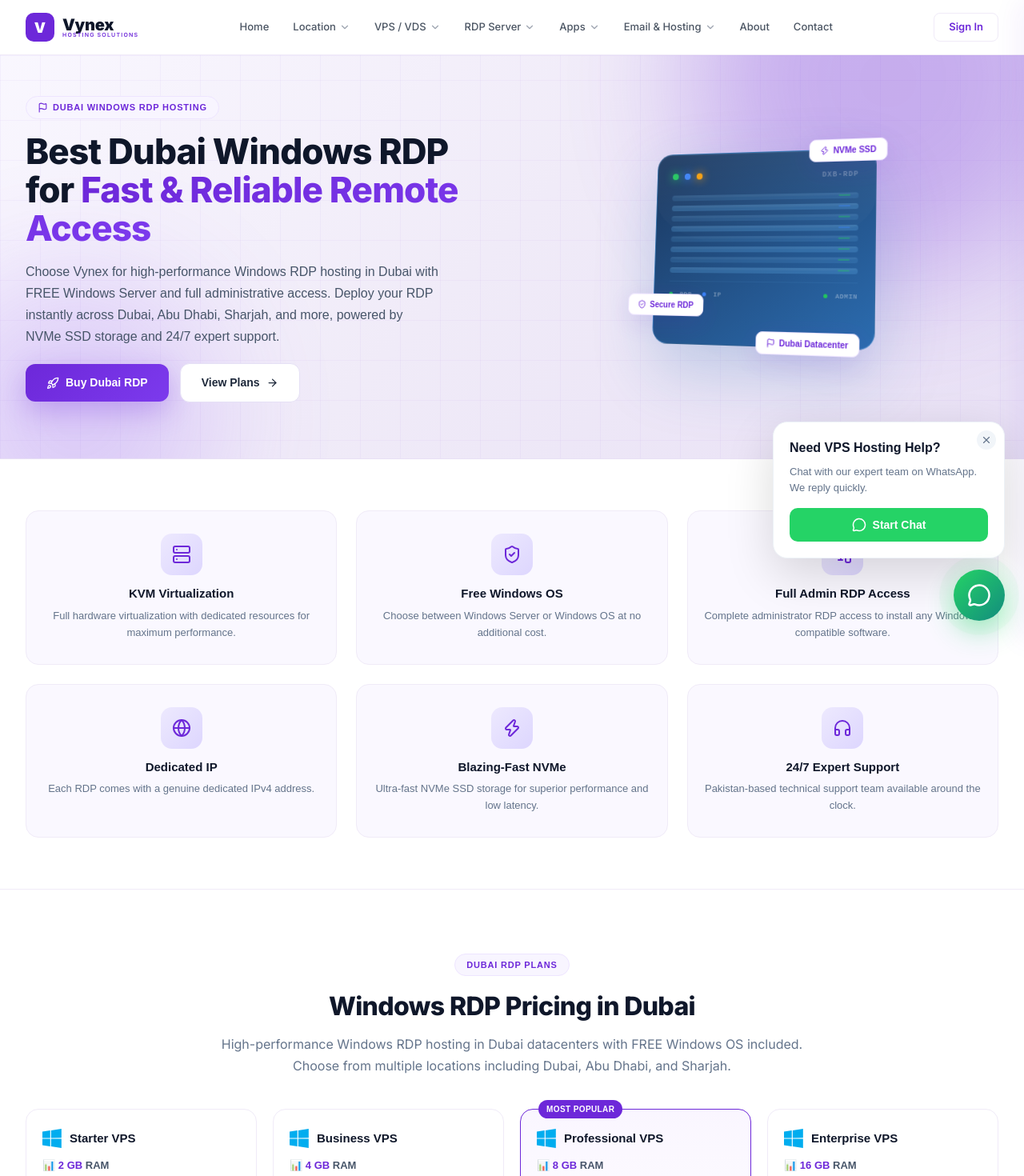
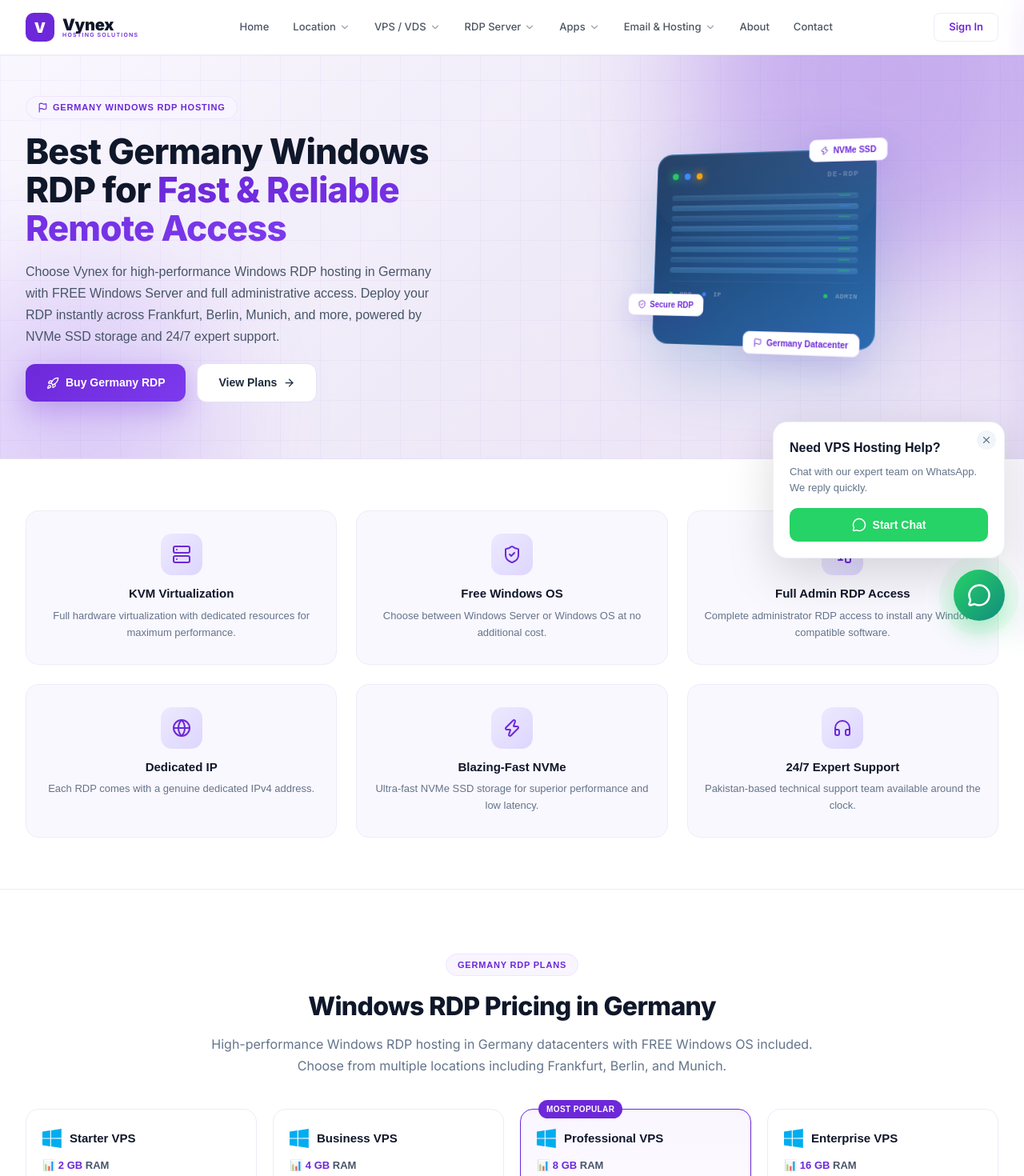
Before and after one commit to khadijazainab421-Datascientist/vynix-site, a Next.js app: page /rdp/germany in a window 1280 px wide. Shown: the top 1470 px of the page at 80% size. Built offline with nearby package versions, Linux system fonts and the light colour scheme.

Commit message:
germany page updated corrected commit

```diff
--- a/app/rdp/germany/page.tsx
+++ b/app/rdp/germany/page.tsx
@@ -72,7 +72,7 @@
   popular?: boolean;
 }
 
-const DUBAI_PLANS: Plan[] = [
+const GERMANY_PLANS: Plan[] = [
   {
     name: "Starter VPS",
     ram: "2 GB",
@@ -82,9 +82,9 @@
     uplink: "1 Gbps",
     ipv4: "1x IPv4",
     ipv6: "/64 IPv6",
-    price: 1900,
+    price: 2000,
     icon: "/windows-server.svg",
-    href: "https://my.vynex.pk/index.php?rp=/store/dubai-windows-rdp/starter-rdp",
+    href: "https://my.vynex.pk/index.php?rp=/store/germany-windows-rdp/starter-rdp",
     features: [
       "Full Admin RDP Access",
       "Windows Server 2022",
@@ -105,9 +105,9 @@
     uplink: "1 Gbps",
     ipv4: "1x IPv4",
     ipv6: "/64 IPv6",
-    price: 3200,
+    price: 3500,
     icon: "/windows-server.svg",
-    href: "https://my.vynex.pk/index.php?rp=/store/dubai-windows-rdp/business-rdp",
+    href: "https://my.vynex.pk/index.php?rp=/store/germany-windows-rdp/business-rdp",
     features: [
       "Full Admin RDP Access",
       "Windows Server 2022",
@@ -129,9 +129,9 @@
     uplink: "1 Gbps",
     ipv4: "2x IPv4",
     ipv6: "/64 IPv6",
-    price: 4800,
+    price: 5200,
     icon: "/windows-server.svg",
-    href: "https://my.vynex.pk/index.php?rp=/store/dubai-windows-rdp/professional-rdp",
+    href: "https://my.vynex.pk/index.php?rp=/store/germany-windows-rdp/professional-rdp",
     features: [
       "Full Admin RDP Access",
       "Windows Server 2022",
@@ -154,9 +154,9 @@
     uplink: "1 Gbps",
     ipv4: "4x IPv4",
     ipv6: "/64 IPv6",
-    price: 8800,
+    price: 9000,
     icon: "/windows-server.svg",
-    href: "https://my.vynex.pk/index.php?rp=/store/dubai-windows-rdp/enterprise-rdp",
+    href: "https://my.vynex.pk/index.php?rp=/store/germany-windows-rdp/enterprise-rdp",
     features: [
       "Full Admin RDP Access",
       "Windows Server 2022",
@@ -247,14 +247,14 @@
   },
 ];
 
-const DUBAI_LOCATIONS = [
-  { icon: "/dubai-vps.svg", label: "Dubai RDP", locations: "UAE" },
-  { icon: "/dubai-vps.svg", label: "Abu Dhabi RDP", locations: "UAE" },
-  { icon: "/dubai-vps.svg", label: "Sharjah RDP", locations: "UAE" },
-  { icon: "/dubai-vps.svg", label: "Ajman RDP", locations: "UAE" },
-  { icon: "/dubai-vps.svg", label: "Ras Al Khaimah RDP", locations: "UAE" },
-  { icon: "/dubai-vps.svg", label: "Fujairah RDP", locations: "UAE" },
-  { icon: "/dubai-vps.svg", label: "Umm Al Quwain RDP", locations: "UAE" },
+const GERMANY_LOCATIONS = [
+  { icon: "/germany-vps.svg", label: "Frankfurt RDP", locations: "Hesse" },
+  { icon: "/germany-vps.svg", label: "Berlin RDP", locations: "Berlin" },
+  { icon: "/germany-vps.svg", label: "Munich RDP", locations: "Bavaria" },
+  { icon: "/germany-vps.svg", label: "Hamburg RDP", locations: "Hamburg" },
+  { icon: "/germany-vps.svg", label: "Cologne RDP", locations: "North Rhine-Westphalia" },
+  { icon: "/germany-vps.svg", label: "Stuttgart RDP", locations: "Baden-Württemberg" },
+  { icon: "/germany-vps.svg", label: "Düsseldorf RDP", locations: "North Rhine-Westphalia" },
 ];
 
 const RDP_USE_CASES = [
@@ -321,13 +321,13 @@
 ];
 
 const LOCATIONS = [
-  { icon: "/dubai-vps.svg", label: "UAE RDP", locations: "Middle East" },
+  { icon: "/germany-vps.svg", label: "Germany RDP", locations: "Europe" },
   { icon: "/usa-vps.svg", label: "USA RDP", locations: "USA" },
   { icon: "/uk-vps.svg", label: "UK RDP", locations: "Europe" },
   { icon: "/pakistan-vps.svg", label: "Pakistan RDP", locations: "Pakistan" },
   { icon: "/singapore-vps.svg", label: "Singapore RDP", locations: "Asia" },
+  { icon: "/dubai-vps.svg", label: "UAE RDP", locations: "Middle East" },
   { icon: "/canada-vps.svg", label: "Canada RDP", locations: "Canada" },
-  { icon: "/australia-vps.svg", label: "Australia RDP", locations: "Australia" },
 ];
 
 const FAQS = [
@@ -336,8 +336,8 @@
     a: "Windows RDP (Remote Desktop Protocol) gives you remote access to a Windows Server with full administrator privileges. You can use it to run applications, host websites, manage databases, and perform any task as if you were sitting in front of the machine.",
   },
   {
-    q: "Why choose Dubai RDP hosting?",
-    a: "Dubai RDP hosting provides excellent connectivity for Middle East users, with low latency, high-speed connections, and reliable datacenters in Dubai and Abu Dhabi.",
+    q: "Why choose Germany RDP hosting?",
+    a: "Germany RDP hosting provides excellent connectivity for European users, with low latency, high-speed connections, and reliable datacenters in Frankfurt, Berlin, and Munich. Perfect for businesses targeting the European market.",
   },
   {
     q: "Is Windows license included?",
@@ -377,22 +377,22 @@
 /* Component                                                            */
 /* ------------------------------------------------------------------ */
 
-export default function DubaiRDPPage() {
+export default function GermanyRDPPage() {
   const structuredData = {
     "@context": "https://schema.org",
     "@type": "WebPage",
-    "name": "Dubai Windows RDP Hosting - Best Windows Remote Desktop in UAE",
-    "description": "Best Dubai Windows RDP hosting with FREE Windows OS, full admin RDP access, NVMe SSD, and 24/7 support. Available in Dubai & Abu Dhabi datacenters.",
-    "url": "https://vynex.pk/rdp/dubai",
+    "name": "Germany Windows RDP Hosting - Best Windows Remote Desktop in Germany",
+    "description": "Best Germany Windows RDP hosting with FREE Windows OS, full admin RDP access, NVMe SSD, and 24/7 support. Available in Frankfurt, Berlin & Munich datacenters.",
+    "url": "https://vynex.pk/rdp/germany",
     "mainEntity": {
       "@type": "Product",
-      "name": "Dubai Windows RDP Hosting",
-      "description": "High-performance Dubai Windows RDP with full admin access, dedicated IP, NVMe SSD, and 24/7 support.",
+      "name": "Germany Windows RDP Hosting",
+      "description": "High-performance Germany Windows RDP with full admin access, dedicated IP, NVMe SSD, and 24/7 support.",
       "offers": {
         "@type": "AggregateOffer",
         "priceCurrency": "PKR",
-        "lowPrice": "1900",
-        "highPrice": "8800",
+        "lowPrice": "2000",
+        "highPrice": "9000",
         "offerCount": "4"
       }
     }
@@ -401,29 +401,29 @@
   return (
     <>
       <Head>
-        <title>Dubai Windows RDP Hosting - Best Windows Remote Desktop in UAE</title>
-        <meta name="description" content="Best Dubai Windows RDP hosting in UAE. FREE Windows OS, full admin RDP access, NVMe SSD, and 24/7 support. Starting from 1,900 PKR." />
-        <meta name="keywords" content="Dubai RDP, Windows RDP Dubai, RDP Hosting UAE, Windows RDP UAE, RDP Dubai, Windows Server RDP, Cheap RDP Dubai, Best RDP Dubai" />
+        <title>Germany Windows RDP Hosting - Best Windows Remote Desktop in Germany</title>
+        <meta name="description" content="Best Germany Windows RDP hosting in Frankfurt, Berlin & Munich. FREE Windows OS, full admin RDP access, NVMe SSD, and 24/7 support. Starting from 2,000 PKR." />
+        <meta name="keywords" content="Germany RDP, Windows RDP Germany, RDP Hosting Germany, Windows RDP Frankfurt, RDP Berlin, Windows Server RDP, Cheap RDP Germany, Best RDP Germany" />
         <meta name="robots" content="index, follow" />
         <meta name="viewport" content="width=device-width, initial-scale=1.0" />
         <meta name="author" content="Vynex Hosting Solutions" />
 
         {/* Open Graph */}
-        <meta property="og:title" content="Dubai Windows RDP Hosting - Best Windows Remote Desktop in UAE" />
-        <meta property="og:description" content="Best Dubai Windows RDP hosting with FREE Windows OS, full admin RDP access, NVMe SSD, and 24/7 support. Available in Dubai & Abu Dhabi." />
+        <meta property="og:title" content="Germany Windows RDP Hosting - Best Windows Remote Desktop in Germany" />
+        <meta property="og:description" content="Best Germany Windows RDP hosting with FREE Windows OS, full admin RDP access, NVMe SSD, and 24/7 support. Available in Frankfurt, Berlin & Munich." />
         <meta property="og:type" content="website" />
-        <meta property="og:url" content="https://vynex.pk/rdp/dubai" />
-        <meta property="og:image" content="https://vynex.pk/dubai-rdp-og.png" />
+        <meta property="og:url" content="https://vynex.pk/rdp/germany" />
+        <meta property="og:image" content="https://vynex.pk/germany-rdp-og.png" />
         <meta property="og:site_name" content="Vynex Hosting" />
 
         {/* Twitter Card */}
         <meta name="twitter:card" content="summary_large_image" />
-        <meta name="twitter:title" content="Dubai Windows RDP Hosting - Best Windows Remote Desktop in UAE" />
-        <meta name="twitter:description" content="Best Dubai Windows RDP hosting with FREE Windows OS, full admin RDP access, NVMe SSD, and 24/7 support." />
-        <meta name="twitter:image" content="https://vynex.pk/dubai-rdp-og.png" />
+        <meta name="twitter:title" content="Germany Windows RDP Hosting - Best Windows Remote Desktop in Germany" />
+        <meta name="twitter:description" content="Best Germany Windows RDP hosting with FREE Windows OS, full admin RDP access, NVMe SSD, and 24/7 support." />
+        <meta name="twitter:image" content="https://vynex.pk/germany-rdp-og.png" />
 
         {/* Canonical URL */}
-        <link rel="canonical" href="https://vynex.pk/rdp/dubai" />
+        <link rel="canonical" href="https://vynex.pk/rdp/germany" />
 
         {/* Schema.org JSON-LD */}
         <script
@@ -1026,7 +1026,7 @@
           line-height: 1.6;
         }
 
-        /* ---------- Dubai Locations ---------- */
+        /* ---------- Germany Locations ---------- */
         .locations-section {
           background: #faf8ff;
           padding: 64px 32px;
@@ -1497,14 +1497,14 @@
           <div className="hp-hero-inner">
             <div className="hp-hero-content">
               <span className="eyebrow" aria-hidden="true">
-                <Flag size={13} /> Dubai Windows RDP Hosting
+                <Flag size={13} /> Germany Windows RDP Hosting
               </span>
               <h1 id="hero-heading" className="heading">
-                Best Dubai Windows RDP for <span>Fast &amp; Reliable Remote Access</span>
+                Best Germany Windows RDP for <span>Fast &amp; Reliable Remote Access</span>
               </h1>
               <p>
-                Choose Vynex for high-performance Windows RDP hosting in Dubai with FREE Windows Server
-                and full administrative access. Deploy your RDP instantly across Dubai, Abu Dhabi, Sharjah,
+                Choose Vynex for high-performance Windows RDP hosting in Germany with FREE Windows Server
+                and full administrative access. Deploy your RDP instantly across Frankfurt, Berlin, Munich,
                 and more, powered by NVMe SSD storage and 24/7 expert support.
               </p>
               <div className="hp-hero-ctas">
@@ -1513,10 +1513,10 @@
                   target="_blank"
                   rel="noopener noreferrer"
                   className="btn-primary"
-                  aria-label="Buy Dubai Windows RDP Hosting"
+                  aria-label="Buy Germany Windows RDP Hosting"
                 >
                   <Rocket size={16} aria-hidden="true" />
-                  Buy Dubai RDP
+                  Buy Germany RDP
                 </a>
                 <Link href="#pricing" className="btn-secondary">
                   View Plans <ArrowRight size={15} aria-hidden="true" />
@@ -1531,7 +1531,7 @@
                     <span className="led green" />
                     <span className="led blue" />
                     <span className="led yellow" />
-                    <span className="label">DXB-RDP</span>
+                    <span className="label">DE-RDP</span>
                   </div>
                   {[...Array(8)].map((_, i) => (
                     <div key={i} className="hp-server-blade">
@@ -1552,7 +1552,7 @@
                   <ShieldCheck size={11} /> Secure RDP
                 </div>
                 <div className="hp-server-badge b3">
-                  <Flag size={11} /> Dubai Datacenter
+                  <Flag size={11} /> Germany Datacenter
                 </div>
               </div>
             </div>
@@ -1578,16 +1578,16 @@
         {/* ================= PRICING ================= */}
         <section className="pricing-section" id="pricing" aria-labelledby="pricing-heading">
           <div className="pricing-head">
-            <span className="eyebrow" aria-hidden="true">Dubai RDP Plans</span>
-            <h2 id="pricing-heading" className="heading">Windows RDP Pricing in Dubai</h2>
+            <span className="eyebrow" aria-hidden="true">Germany RDP Plans</span>
+            <h2 id="pricing-heading" className="heading">Windows RDP Pricing in Germany</h2>
             <p className="sub">
-              High-performance Windows RDP hosting in Dubai datacenters with FREE Windows OS included.
-              Choose from multiple locations including Dubai, Abu Dhabi, and Sharjah.
+              High-performance Windows RDP hosting in Germany datacenters with FREE Windows OS included.
+              Choose from multiple locations including Frankfurt, Berlin, and Munich.
             </p>
           </div>
 
           <div className="plan-grid">
-            {DUBAI_PLANS.map((plan, i) => (
+            {GERMANY_PLANS.map((plan, i) => (
               <div
                 key={plan.name}
                 className={`plan-card ${plan.popular ? "pro" : ""}`}
@@ -1642,10 +1642,10 @@
           <div style={{ textAlign: 'center', maxWidth: '760px', margin: '0 auto' }}>
             <span className="eyebrow" aria-hidden="true">Enterprise Features</span>
             <h2 id="plan-features-heading" className="heading" style={{ fontSize: '30px', margin: '14px 0 10px' }}>
-              All Dubai RDP Plans Include
+              All Germany RDP Plans Include
             </h2>
             <p className="sub">
-              Enterprise-grade features included with every Dubai RDP, designed to deliver
+              Enterprise-grade features included with every Germany RDP, designed to deliver
               dedicated resources, ultra-fast NVMe storage, secure infrastructure, and reliable uptime.
             </p>
           </div>
@@ -1670,7 +1670,7 @@
               Perfect for Windows Workloads
             </h2>
             <p className="sub">
-              Our Dubai RDP is optimized for a wide range of Windows-based applications
+              Our Germany RDP is optimized for a wide range of Windows-based applications
               and server workloads.
             </p>
           </div>
@@ -1687,17 +1687,17 @@
           </div>
         </section>
 
-        {/* ================= DUBAI LOCATIONS ================= */}
+        {/* ================= GERMANY LOCATIONS ================= */}
         <section className="locations-section" aria-labelledby="locations-heading">
           <div className="locations-head">
-            <span className="eyebrow" aria-hidden="true">UAE Datacenters</span>
-            <h2 id="locations-heading" className="heading">Dubai RDP Datacenter Locations</h2>
+            <span className="eyebrow" aria-hidden="true">Germany Datacenters</span>
+            <h2 id="locations-heading" className="heading">Germany RDP Datacenter Locations</h2>
             <p className="sub">
-              Deploy your Windows RDP in the nearest UAE datacenter for maximum speed, uptime, and performance.
+              Deploy your Windows RDP in the nearest Germany datacenter for maximum speed, uptime, and performance.
             </p>
           </div>
           <div className="locations-grid">
-            {DUBAI_LOCATIONS.map((loc) => (
+            {GERMANY_LOCATIONS.map((loc) => (
               <div key={loc.label} className="location-item">
                 <Image src={loc.icon} alt={loc.label} width={28} height={28} />
                 <div className="loc-label">{loc.label}</div>
@@ -1713,7 +1713,7 @@
             <span className="eyebrow" aria-hidden="true">Operating Systems</span>
             <h2 id="os-heading" className="heading">Available Operating Systems for RDP</h2>
             <p className="sub">
-              Choose your preferred Windows Server or Windows OS for your Dubai RDP.
+              Choose your preferred Windows Server or Windows OS for your Germany RDP.
             </p>
           </div>
           <div className="os-grid">
@@ -1754,7 +1754,7 @@
               Popular Applications Ready to Deploy
             </h2>
             <p className="sub">
-              Get started quickly with pre-installed applications on your Dubai RDP.
+              Get started quickly with pre-installed applications on your Germany RDP.
               Run n8n, MetaTrader, your CRM, web apps, Odoo ERP, and more.
             </p>
           </div>
@@ -1791,9 +1791,9 @@
         <section className="final-cta" aria-labelledby="cta-heading">
           <div className="final-card">
             <div>
-              <h2 id="cta-heading">Ready to Deploy Your Dubai RDP?</h2>
+              <h2 id="cta-heading">Ready to Deploy Your Germany RDP?</h2>
               <p>
-                Get started with high-performance Dubai Windows RDP hosting today.
+                Get started with high-performance Germany Windows RDP hosting today.
                 Full admin access, NVMe SSD, and 24/7 support included.
               </p>
             </div>
@@ -1802,7 +1802,7 @@
               target="_blank"
               rel="noopener noreferrer"
               className="final-btn"
-              aria-label="Launch your Dubai RDP now"
+              aria-label="Launch your Germany RDP now"
             >
               Deploy Now <ArrowRight size={15} aria-hidden="true" />
             </a>
```
